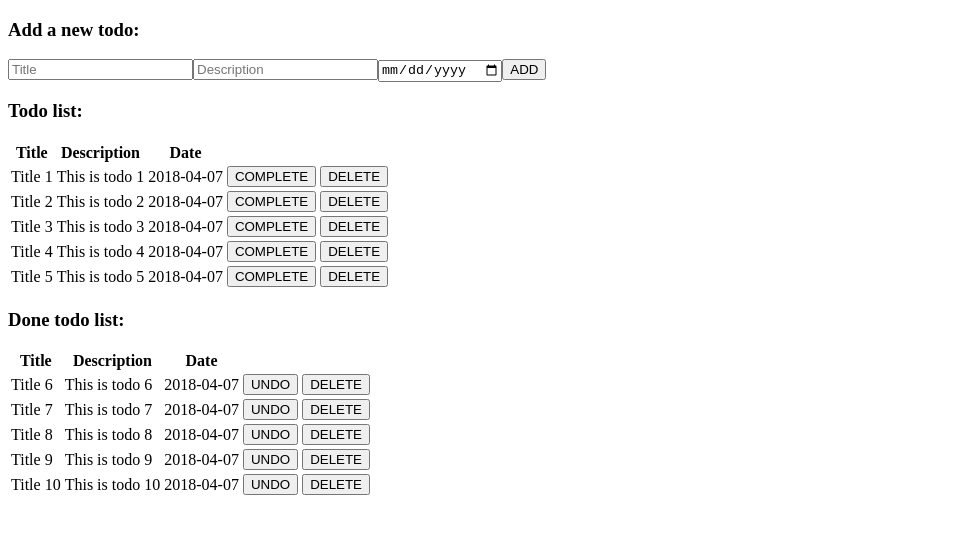
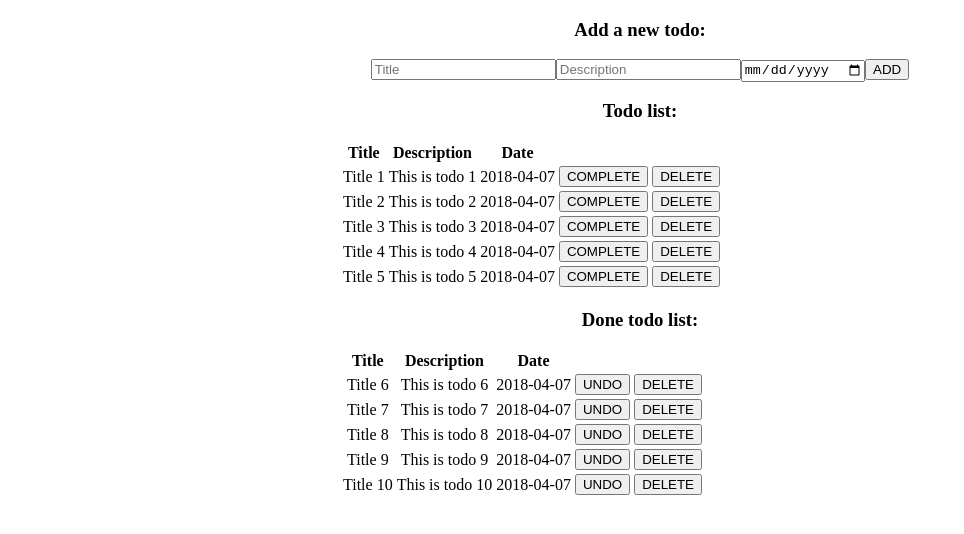
Before and after one commit to lam-ngo/Redux_practice_todo-list, a React (Create React App) app: page / in a window 1280 px wide. Shown: the top 534 px of the page, without its empty margins (0-964 px from the left). Built offline with nearby package versions, Linux system fonts and the light colour scheme.

Commit message:
Added style component for Wrapper container

```diff
--- a/src/components/App.js
+++ b/src/components/App.js
@@ -1,11 +1,14 @@
 import React from 'react';
-import { connect } from 'react-redux';
+
+//CONTAINERS
 import AddTodo from '../containers/AddTodo';
 import TodoList from '../containers/TodoList';
 import DoneList from '../containers/DoneList';
+//STYLES
+import { Wrapper } from '../styles';
 
 const App = ({ todos, completeTodo, deleteTodo }) =>
-  <div>
+  <div style={Wrapper}>
     <AddTodo />
     <TodoList />
     <DoneList />
--- /dev/null
+++ b/src/styles/index.js
@@ -0,0 +1,5 @@
+export const Wrapper = {
+  width: '600px',
+  margin: '0px auto',
+  textAlign: 'center'
+}
```
